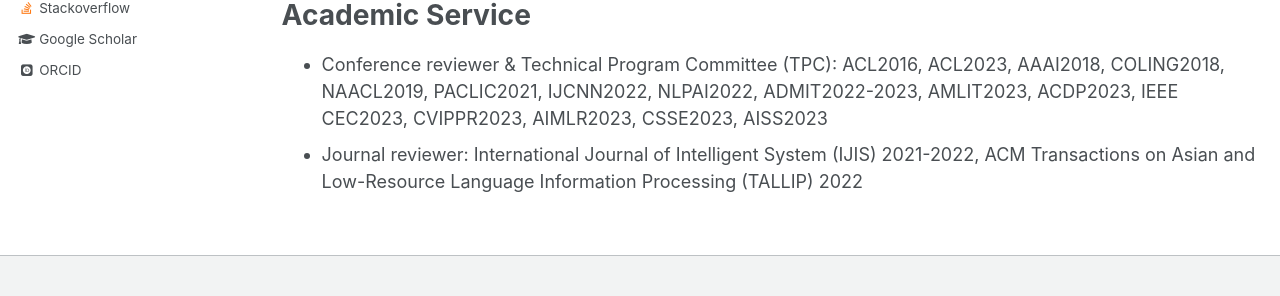
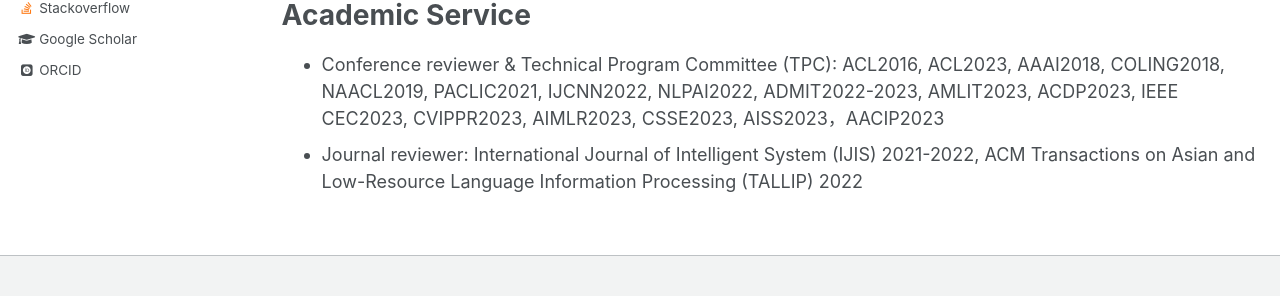
Before and after one commit to miradel51/miradel51.github.io, a Jekyll site: the page built from _pages/cv.md, in a window 1280 px wide and 900 px high, scrolled down 3703 px. Shown: the part 489-785 px from the top of the window. Built offline with Jekyll 4.4.1, drawn with Linux system fonts in a browser that asks for light colours; some web fonts are replaced.

Commit message:
Update cv.md
added one of the newest TPC role for an Asian Conference ACCIP

```diff
--- a/_pages/cv.md
+++ b/_pages/cv.md
@@ -122,7 +122,7 @@ Honors
 
 Academic Service
 ======
-* Conference reviewer & Technical Program Committee (TPC): ACL2016, ACL2023, AAAI2018, COLING2018, NAACL2019, PACLIC2021, IJCNN2022, NLPAI2022, ADMIT2022-2023, AMLIT2023, ACDP2023, IEEE CEC2023, CVIPPR2023, AIMLR2023, CSSE2023, AISS2023
+* Conference reviewer & Technical Program Committee (TPC): ACL2016, ACL2023, AAAI2018, COLING2018, NAACL2019, PACLIC2021, IJCNN2022, NLPAI2022, ADMIT2022-2023, AMLIT2023, ACDP2023, IEEE CEC2023, CVIPPR2023, AIMLR2023, CSSE2023, AISS2023，AACIP2023
 * Journal reviewer: International Journal of Intelligent System (IJIS) 2021-2022, ACM Transactions on Asian and Low-Resource Language Information Processing (TALLIP) 2022
 
 <!-- Selected Talks
```
